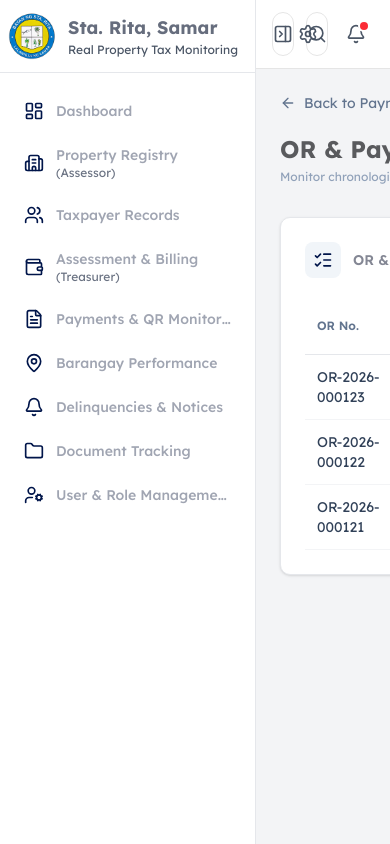
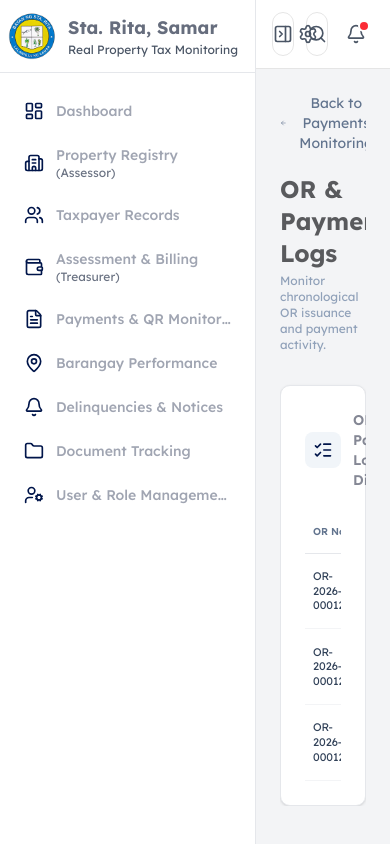
Before and after one commit to panisjr/tax-system, a Next.js app: page /payments/logs in a window 390 px wide. Built offline with nearby package versions, Linux system fonts and the light colour scheme.

Commit message:
fixed page being responsive

```diff
--- a/app/payments/logs/page.tsx
+++ b/app/payments/logs/page.tsx
@@ -40,8 +40,8 @@ export default function PaymentsLogsPage() {
   const router = useRouter();
 
   return (
-    <div className="flex">
-      <main className="flex-1">
+    <div className="flex w-full overflow-x-hidden">
+      <main className="flex-1 w-full">
         {/* Header */}
         <header className="mb-8">
           <button
@@ -66,7 +66,8 @@ export default function PaymentsLogsPage() {
         </header>
 
         {/* Logs Table */}
-        <section className="rounded-lg border border-gray-200 bg-white p-6 shadow-sm">
+
+        <section className="w-full rounded-lg border border-gray-200 bg-white p-6 shadow-sm">
           <div className="mb-5 flex items-center gap-3">
             <div className="rounded-md bg-slate-100 p-2">
               <ListChecks className="h-5 w-5 text-[#00154A]" />
@@ -76,26 +77,26 @@ export default function PaymentsLogsPage() {
             </h2>
           </div>
 
-          <div className="overflow-x-auto">
-            <table className="w-full min-w-175 border-collapse">
+          <div className="w-full overflow-x-auto">
+            <table className="w-full border-collapse text-xs sm:text-sm">
               <thead>
                 <tr className="border-b border-gray-200">
-                  <th className="font-inter px-3 py-3 text-left text-xs font-semibold text-slate-500">
+                  <th className="font-inter px-2 py-2 sm:px-3 sm:py-3 text-left text-[10px] sm:text-xs font-semibold text-slate-500">
                     OR No.
                   </th>
-                  <th className="font-inter px-3 py-3 text-left text-xs font-semibold text-slate-500">
+                  <th className="font-inter px-2 py-2 sm:px-3 sm:py-3 text-left text-[10px] sm:text-xs font-semibold text-slate-500">
                     Payer / Account
                   </th>
-                  <th className="font-inter px-3 py-3 text-left text-xs font-semibold text-slate-500">
+                  <th className="font-inter px-2 py-2 sm:px-3 sm:py-3 text-left text-[10px] sm:text-xs font-semibold text-slate-500">
                     Description
                   </th>
-                  <th className="font-inter px-3 py-3 text-left text-xs font-semibold text-slate-500">
+                  <th className="font-inter px-2 py-2 sm:px-3 sm:py-3 text-left text-[10px] sm:text-xs font-semibold text-slate-500">
                     Channel
                   </th>
-                  <th className="font-inter px-3 py-3 text-left text-xs font-semibold text-slate-500">
+                  <th className="font-inter px-2 py-2 sm:px-3 sm:py-3 text-left text-[10px] sm:text-xs font-semibold text-slate-500">
                     Date / Time
                   </th>
-                  <th className="font-inter px-3 py-3 text-left text-xs font-semibold text-slate-500">
+                  <th className="font-inter px-2 py-2 sm:px-3 sm:py-3 text-left text-[10px] sm:text-xs font-semibold text-slate-500">
                     Status
                   </th>
                 </tr>
@@ -104,30 +105,30 @@ export default function PaymentsLogsPage() {
               <tbody>
                 {logs.map((log, index) => (
                   <tr key={index} className="border-b border-gray-100">
-                    <td className="font-inter px-3 py-3 text-sm text-slate-700">
+                    <td className="font-inter px-2 py-2 sm:px-3 sm:py-3 text-[11px] sm:text-sm text-slate-700">
                       {log.orNumber}
                     </td>
 
-                    <td className="font-inter px-3 py-3 text-sm text-slate-600">
+                    <td className="font-inter px-2 py-2 sm:px-3 sm:py-3 text-[11px] sm:text-sm text-slate-600">
                       {log.payer}
                     </td>
 
-                    <td className="font-inter px-3 py-3 text-sm text-slate-600">
+                    <td className="font-inter px-2 py-2 sm:px-3 sm:py-3 text-[11px] sm:text-sm text-slate-600">
                       {log.description}
                     </td>
 
-                    <td className="font-inter px-3 py-3 text-sm text-slate-600">
+                    <td className="font-inter px-2 py-2 sm:px-3 sm:py-3 text-[11px] sm:text-sm text-slate-600">
                       {log.channel}
                     </td>
 
-                    <td className="font-inter px-3 py-3 text-sm text-slate-500">
+                    <td className="font-inter px-2 py-2 sm:px-3 sm:py-3 text-[11px] sm:text-sm text-slate-500">
                       <div className="flex items-center gap-2">
                         <Clock className="h-4 w-4 text-slate-400" />
                         {log.time}
                       </div>
                     </td>
 
-                    <td className="font-inter px-3 py-3 text-sm">
+                    <td className="font-inter px-2 py-2 sm:px-3 sm:py-3 text-[11px] sm:text-sm">
                       <span
                         className={`inline-flex items-center gap-1 rounded px-2 py-1 text-xs ${
                           log.status === "Posted"
--- a/app/user/activity/log/page.tsx
+++ b/app/user/activity/log/page.tsx
@@ -82,7 +82,7 @@ export default function UserLogsPage() {
           </div>
 
           <div className="overflow-x-auto">
-            <table className="w-full min-w-175 border-collapse">
+            <table className="w-full border-collapse text-xs sm:text-sm">
               <thead>
                 <tr className="border-b border-gray-200">
                   <th className="font-inter px-3 py-3 text-left text-xs font-semibold text-slate-500">
```
